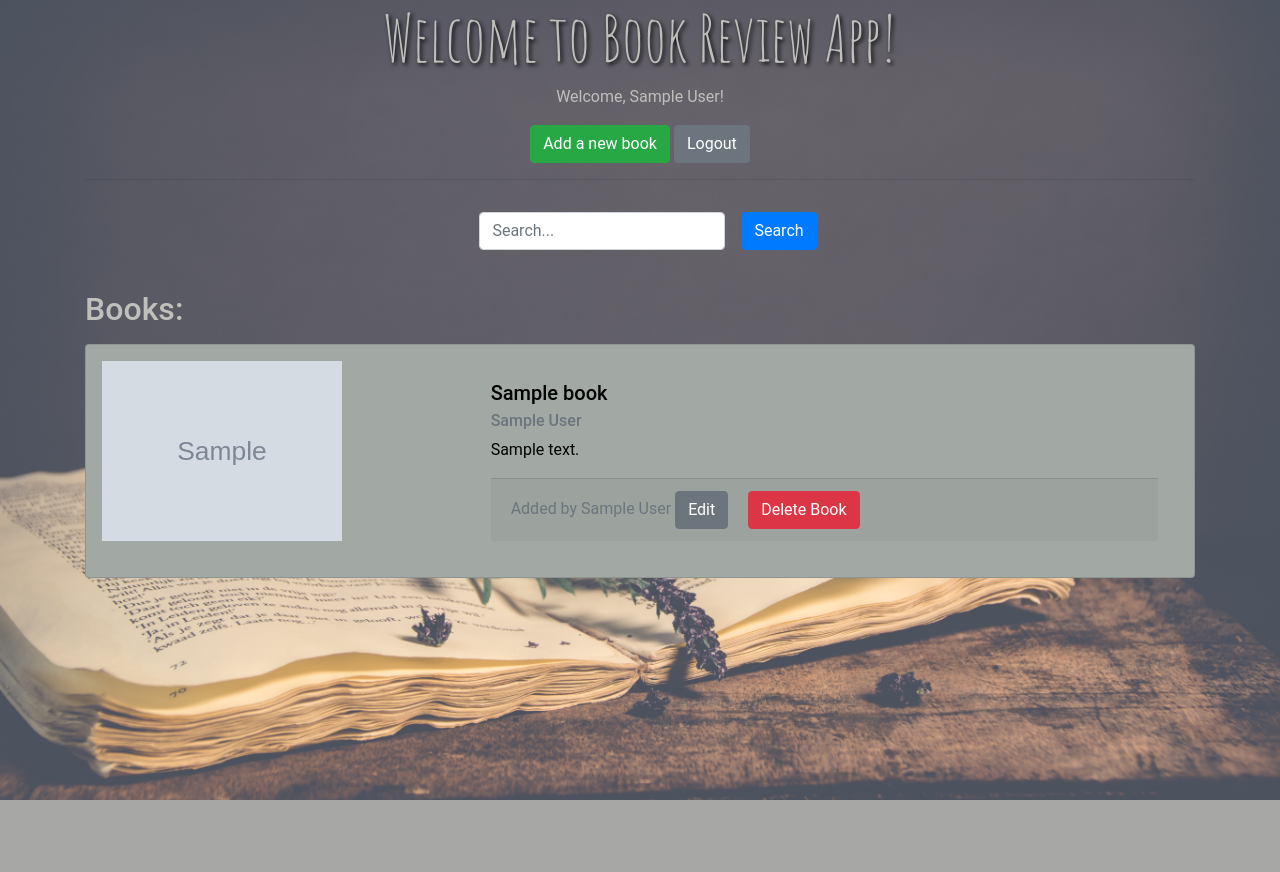
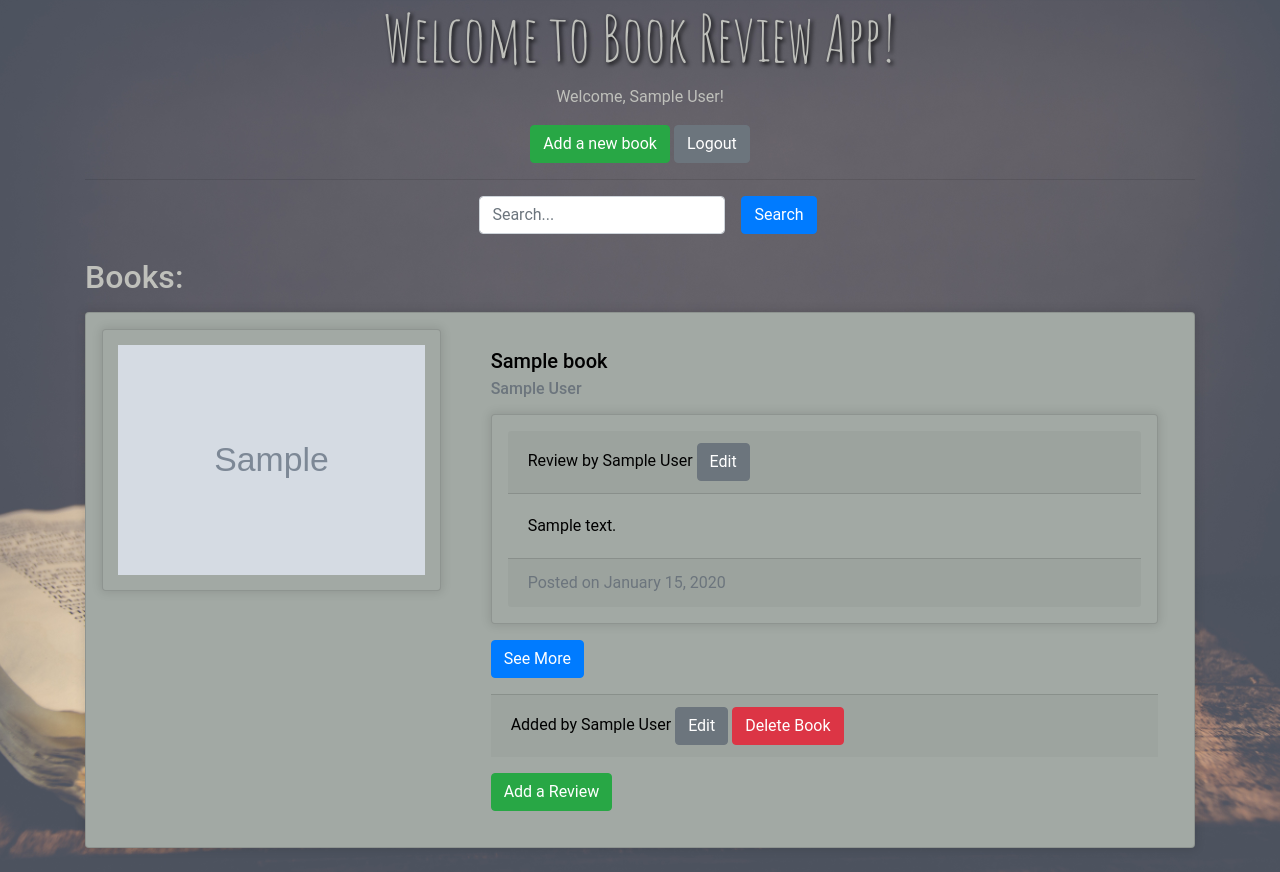
Before and after one commit to TanyaShp/Flask_Python_Book_Review, a Flask app: page / in a window 1280 px wide. Before the commit the page ends 800 px from the top, so only its background shows below. Run offline with Flask 2, Linux system fonts and the light colour scheme; a user stored in the database is signed in; tables that the repository leaves empty hold one stand-in row (values such as "Sample post"); grey boxes marked "Sample" are stand-in pictures; some libraries are stand-ins or nearby versions.

Commit message:
added review functionality, major db changes

```diff
--- a/app.py
+++ b/app.py
@@ -29,9 +29,9 @@
 import random
 
 app = Flask(__name__)
-app.secret_key = os.getenv('SECRET_KEY')
-app.config['SQLALCHEMY_DATABASE_URI'] = os.getenv('DATABASE_URL')
-app.config['SQLALCHEMY_TRACK_MODIFICATIONS'] = False
+app.secret_key = os.getenv("SECRET_KEY")
+app.config["SQLALCHEMY_DATABASE_URI"] = os.getenv("DATABASE_URL")
+app.config["SQLALCHEMY_TRACK_MODIFICATIONS"] = False
 db = SQLAlchemy(app)
 migrate = Migrate(app, db)
 
@@ -52,15 +52,25 @@
     books = db.relationship("Book", backref="user", lazy=True)
 
 
+class Review(db.Model):
+    id = db.Column(db.Integer, primary_key=True)
+    content = db.Column(db.String(500), nullable=True)
+    book_id = db.Column(db.Integer, db.ForeignKey("book.id"), nullable=True)
+    user_id = db.Column(db.Integer, db.ForeignKey("user.id"), nullable=True)
+    date_posted = db.Column(db.DateTime, default=datetime.utcnow)
+
+    user = db.relationship("User", backref=db.backref("reviews", lazy=True))
+
+
 class Book(db.Model):
     id = db.Column(db.Integer, primary_key=True)
     title = db.Column(db.String(100), nullable=True)
     author = db.Column(db.String(100), nullable=True)
-    review = db.Column(db.String(500), nullable=True)
     image_file = db.Column(db.String(120), nullable=True, default="default.jpg")
     user_id = db.Column(
         db.Integer, db.ForeignKey("user.id", name="fk_user_id"), nullable=True
     )
+    reviews = db.relationship("Review", backref="book", lazy=True)
 
     def __repr__(self):
         return "<Book %r>" % self.title
@@ -152,7 +162,6 @@
     if request.method == "POST":
         title = request.form["title"]
         author = request.form["author"]
-        review = request.form["review"]
 
         # Check for the cropped_image in the request files
         if "cropped_image" in request.files:
@@ -178,11 +187,17 @@
         new_book = Book(
             title=title,
             author=author,
-            review=review,
             image_file=filename,
             user_id=current_user.id,
         )
         db.session.add(new_book)
+        db.session.flush()
+
+        review_content = request.form["review"]
+        new_review = Review(
+            content=review_content, book_id=new_book.id, user_id=current_user.id
+        )
+        db.session.add(new_review)
         db.session.commit()
 
         return jsonify({"location": url_for("index")}), 201
@@ -216,38 +231,30 @@
             if request.method == "POST":
                 title = request.form["title"]
                 author = request.form["author"]
-                review = request.form["review"]
+
+                img_data = None
+                filename = "default.jpg"
 
                 # Check for the cropped_image in the request files
                 if "cropped_image" in request.files:
                     img_data = request.files["cropped_image"]
+                # If no cropped_image, check for the original_image in the request files
+                elif "original_image" in request.files:
+                    img_data = request.files["original_image"]
 
+                if img_data and allowed_file(img_data.filename):
                     # Generate a unique filename
                     filename = generate_unique_filename(title)
 
                     # Save the image
                     img_data.save(os.path.join(app.config["UPLOAD_FOLDER"], filename))
-                # Check for the original_image in the request files
-                elif "original_image" in request.files:
-                    img_data = request.files["original_image"]
-
-                    # Generate a unique filename
-                    filename = generate_unique_filename(title)
-
-                    # Save the image
-                    img_data.save(os.path.join(app.config["UPLOAD_FOLDER"], filename))
-                else:
-                    filename = "default.jpg"
 
                 book_to_edit.title = title
                 book_to_edit.author = author
-                book_to_edit.review = review
                 book_to_edit.image_file = filename
 
                 db.session.commit()
-
-                flash("Book review has been updated!", "success")
-                return jsonify({"location": url_for("index")}), 200
+                return jsonify({"location": url_for("index")})  # Redirect to index page
             else:
                 return render_template(
                     "edit_book.html",
@@ -260,5 +267,76 @@
         abort(404)  # Book not found
 
 
+@app.route("/book_reviews/<int:book_id>")
+def book_reviews(book_id):
+    book = Book.query.get_or_404(book_id)  # Fetch the book from the database
+    if book:
+        return render_template("book_reviews.html", book=book)
+    else:
+        abort(404)  # Book not found
+
+
+@app.route("/add_review/<int:book_id>", methods=["GET", "POST"])
+@login_required
+def add_review(book_id):
+    book = Book.query.get(book_id)
+    if book:
+        if request.method == "POST":
+            content = request.form.get("content")
+            new_review = Review(
+                content=content, book_id=book_id, user_id=current_user.id
+            )
+            db.session.add(new_review)
+            db.session.commit()
+            flash("Review has been added!", "success")
+            return redirect(url_for("book_reviews", book_id=book_id))
+        else:
+            return render_template("add_review.html", book=book)
+    else:
+        abort(404)  # Book not found
+
+
+@app.route("/edit_review/<int:review_id>", methods=["GET", "POST"])
+@login_required
+def edit_review(review_id):
+    review_to_edit = Review.query.get(review_id)
+
+    # Make sure the review exists and belongs to the current user or the user is an admin
+    if review_to_edit and (
+        review_to_edit.user_id == current_user.id or current_user.is_admin
+    ):
+        if request.method == "POST":
+            content = request.form["content"]
+
+            review_to_edit.content = content
+
+            db.session.commit()
+
+            flash("Review has been updated!", "success")
+            return redirect(url_for("index"))  # Redirect to index page
+        else:
+            return render_template(
+                "edit_review.html",
+                review=review_to_edit,
+                action_url=url_for("edit_review", review_id=review_id),
+            )
+    else:
+        abort(403)  # Unauthorized action
+
+
+@app.route("/delete_review/<int:review_id>/<int:book_id>", methods=["POST"])
+@login_required
+def delete_review(review_id, book_id):
+    review = Review.query.get_or_404(review_id)
+    if not current_user.is_admin and (
+        review.user_id != current_user.id or review.book_id != book_id
+    ):
+        abort(403)
+    db.session.delete(review)
+    db.session.commit()
+    flash("Your review has been deleted.", "success")
+    return redirect(url_for("book_reviews", book_id=book_id))
+
+
 if __name__ == "__main__":
     app.run(debug=True)
--- a/static/main.css
+++ b/static/main.css
@@ -1,5 +1,5 @@
 body {
-  background: url('img/main_book.jpg') no-repeat center center;
+  background: url('img/main_book.jpg') repeat center center;
   background-size: cover;
   font-family: 'Roboto', sans-serif;
   min-height: 100vh;
@@ -13,11 +13,11 @@
   text-shadow: 2px 2px 4px #000000;
 }
 
-.card,
-form {
+.card {
+  background-color: #a2a9a4;
   color: #000;
-  background-color: #a2a9a4;
   padding: 1em;
+  box-shadow: 0px 0px 10px 2px rgba(0, 0, 0, 0.1);
 }
 
 .search-form-container,
@@ -25,11 +25,7 @@
   background-color: transparent;
 }
 
-.book-image {
-  max-width: 15em;
-  max-height: 20em;
-  width: 100%;
-}
+
 
 #preview {
   display: block;
@@ -39,3 +35,44 @@
   max-height: 30em;
   height: auto;
 }
+
+.book-image {
+  max-width: 30em;
+  max-height: 22em;
+  height: auto;
+  width: 100%;
+}
+
+.book-review-image {
+  width: 100%;
+  height: auto;
+  max-width: 300px;
+  margin-bottom: 1em;
+}
+
+.custom-book-card {
+  width: auto;
+  max-width: 340px;
+  display: flex;
+  flex-direction: column;
+  align-items: center;
+  background-color: rgba(162, 169, 164);
+  /* Reduced opacity to 0.8 */
+  color: #000;
+  padding: 15px;
+  border-radius: 0.25rem;
+}
+
+.custom-book-info {
+  justify-content: center;
+  width: auto;
+  max-width: 330px;
+  display: flex;
+  margin: auto;
+  flex-direction: column;
+  align-items: center;
+  background-color: rgba(162, 169, 164);
+  box-shadow: 0px 0px 10px 2px rgba(0, 0, 0, 0.1);
+  color: #000;
+  padding: 15px;
+}
--- a/templates/add_book.html
+++ b/templates/add_book.html
@@ -8,7 +8,7 @@
 <div class="container">
   <h1 class="text-center">Add a Book</h1>
   <div class="row justify-content-center">
-    <div class="col-lg-6 col-md-8 col-sm-10">
+    <div class="col-lg-6 col-md-8 col-sm-10 mb-3 card p-3">
       <form id="add-book-form" method="POST" enctype="multipart/form-data" action="{{ url_for('add_book') }}">
         <div class="form-group">
           <label for="title">Book Title:</label>
@@ -44,7 +44,7 @@
 
         <input type="hidden" id="croppedData" name="croppedData">
         <div class="form-group">
-          <input class="btn btn-primary" type="submit" value="Add Book">
+          <input class="btn btn-primary float-left" type="submit" value="Add Book">
           <a href="{{ url_for('index') }}" class="btn btn-secondary float-right">Go Back</a>
         </div>
       </form>
--- a/templates/base.html
+++ b/templates/base.html
@@ -10,11 +10,9 @@
     <link href="https://fonts.googleapis.com/css2?family=Amatic+SC&display=swap" rel="stylesheet">
     <link href="https://cdnjs.cloudflare.com/ajax/libs/cropperjs/1.5.12/cropper.min.css" rel="stylesheet">
     <script src="https://cdnjs.cloudflare.com/ajax/libs/cropperjs/1.5.12/cropper.min.js"></script>
-
 </head>
 
 <body>
-
     {% block content %}
     {% endblock %}
     {% block post_content %}
--- a/templates/index.html
+++ b/templates/index.html
@@ -54,17 +54,45 @@
   <div class="card mb-3">
     <div class="row g-0">
       <div class="col-md-4">
-        <!-- use a placeholder image for now -->
-        <img class="img-fluid book-image" src="{{ url_for('static', filename='uploads/' + book.image_file) }}"
-          alt="Book image">
+        <div class="card custom-book-card">
+          <img class="book-image" src="{{ url_for('static', filename='uploads/' + book.image_file) }}" alt="Book image">
+        </div>
       </div>
       <div class="col-md-8">
         <div class="card-body">
           <h5 class="card-title">{{ book.title }}</h5>
           <h6 class="card-subtitle mb-2 text-muted">{{ book.author }}</h6>
-          <p class="card-text">{{ book.review }}</p>
+
+          {% for review in book.reviews[:3] %}
+          <div class="card mt-3">
+            <div class="card-header">
+              Review by {{ review.user.name }}
+              <!-- Add the edit button here -->
+              {% if current_user.is_authenticated and (current_user.id == review.user_id or current_user.is_admin) %}
+              <a href="{{ url_for('edit_review', review_id=review.id) }}" class="btn btn-secondary float-end">Edit</a>
+              {% endif %}
+            </div>
+            <div class="card-body">
+              <p class="card-text">{{ review.content }}</p>
+            </div>
+            <div class="card-footer text-muted">
+              {% if review.date_posted %}
+              Posted on {{ review.date_posted.strftime('%B %d, %Y') }}
+              {% else %}
+              Date not available
+              {% endif %}
+            </div>
+          </div>
+          {% endfor %}
+
+
+          <!-- Add "See More" button -->
+          <div class="mt-3 mb-3">
+            <a href="{{ url_for('book_reviews', book_id=book.id) }}" class="btn btn-primary">See More</a>
+          </div>
+          <!-- Add the controls here, inside the card but outside the card-body -->
           {% if current_user.is_authenticated and (current_user.id == book.user_id or current_user.is_admin) %}
-          <div class="card-footer text-muted">
+          <div class="card-footer">
             Added by {{ book.user.name }}
             <a class="btn btn-secondary" href="{{ url_for('edit_book', book_id=book.id) }}">Edit</a>
             <form class="d-inline" action="{{ url_for('delete_book', book_id=book.id) }}" method="post">
@@ -72,11 +100,19 @@
             </form>
           </div>
           {% endif %}
+          {% if current_user.is_authenticated %}
+          <!-- Add a Review button -->
+          <div class="mt-3">
+            <a href="{{ url_for('add_review', book_id=book.id) }}" class="btn btn-success">Add a Review</a>
+          </div>
+          {% endif %}
         </div>
+
       </div>
     </div>
   </div>
   {% endfor %}
+
   <div class="d-flex justify-content-between mb-2">
     {% if books.has_prev %}
     <a class="btn btn-info" href="{{ url_for('index', page_num=books.prev_num) }}">Previous</a>
--- a/templates/login.html
+++ b/templates/login.html
@@ -7,7 +7,7 @@
 {% block content %}
 <div class="container">
   <h1 class="text-center">Login</h1>
-  <form class="mx-auto" style="width: 300px;" method="POST" action="{{ url_for('login') }}">
+  <form class="mx-auto card" style="width: 300px;" method="POST" action="{{ url_for('login') }}">
     <div class="form-group">
       <label for="name">Username:</label>
       <input type="text" class="form-control" id="name" name="name" required>
@@ -16,8 +16,10 @@
       <label for="password">Password:</label>
       <input type="password" class="form-control" id="password" name="password" required>
     </div>
-    <input class="btn btn-primary" type="submit" value="Login">
+    <div class="text-center">
+      <input class="btn btn-primary float-left" type="submit" value="Login">
       <a href="{{ url_for('index') }}" class="btn btn-secondary float-right">Go Back</a>
+    </div>
     <hr>
   </form>
 
```
Also changed, not shown: migrations/versions/0ddc3e054cbe_added_review_model_fix.py (added, +36 -0 lines), migrations/versions/5ede5a1dee04_image_migration.py (deleted, +0 -45 lines), migrations/versions/acdb0477986b_added_date_to_review_model.py (added, +32 -0 lines), migrations/versions/bcbacd0dc17c_added_review_model.py (added, +34 -0 lines), migrations/versions/f34afb2fd579_increased_password.py (deleted, +0 -38 lines), templates/add_review.html (added, +25 -0 lines), templates/book_reviews.html (added, +50 -0 lines), templates/edit_book.html (+4 -9 lines), templates/edit_review.html (added, +35 -0 lines), templates/signup.html (+5 -3 lines). Lines whose indentation alone changed are shown as unchanged.
